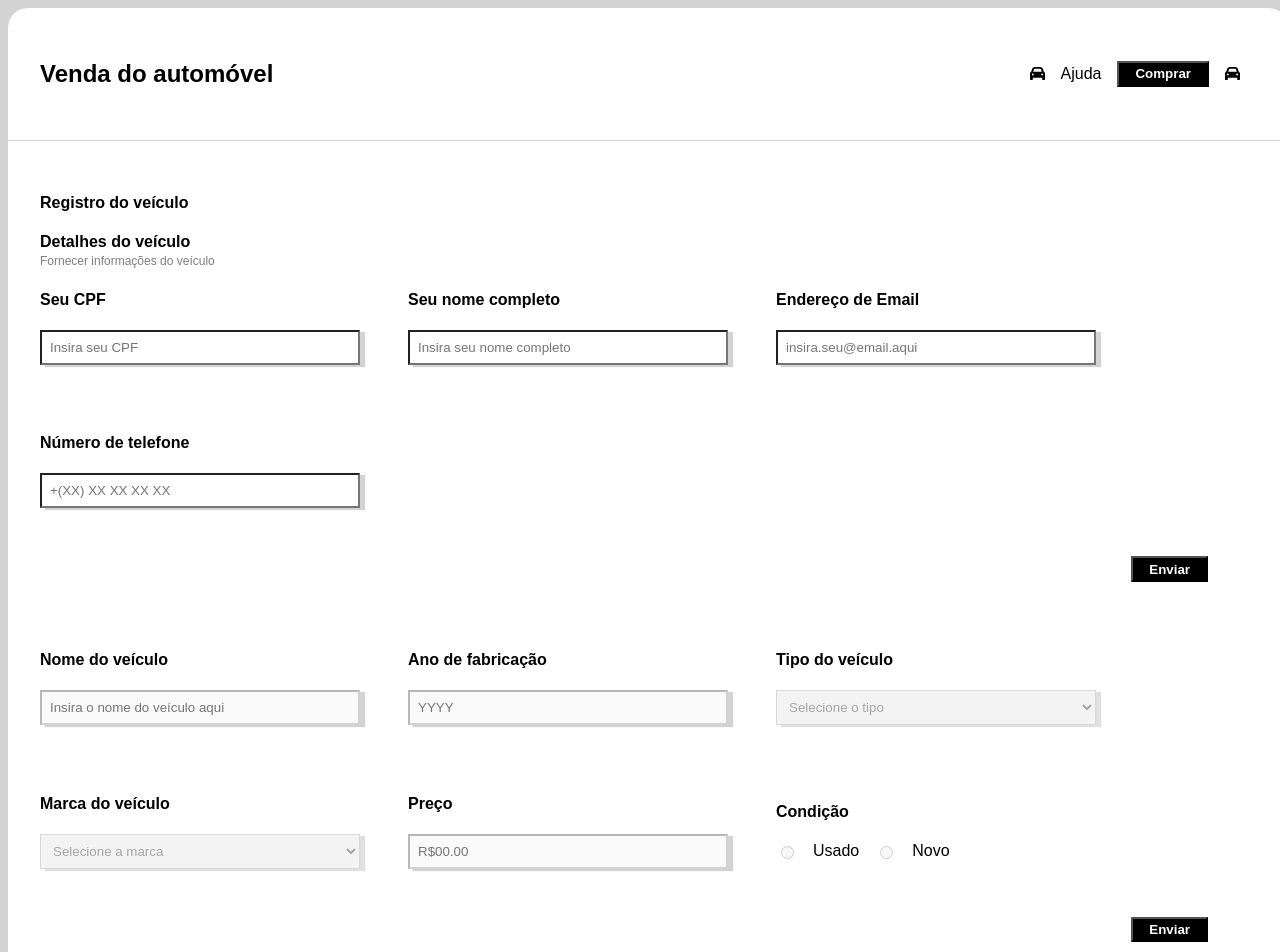
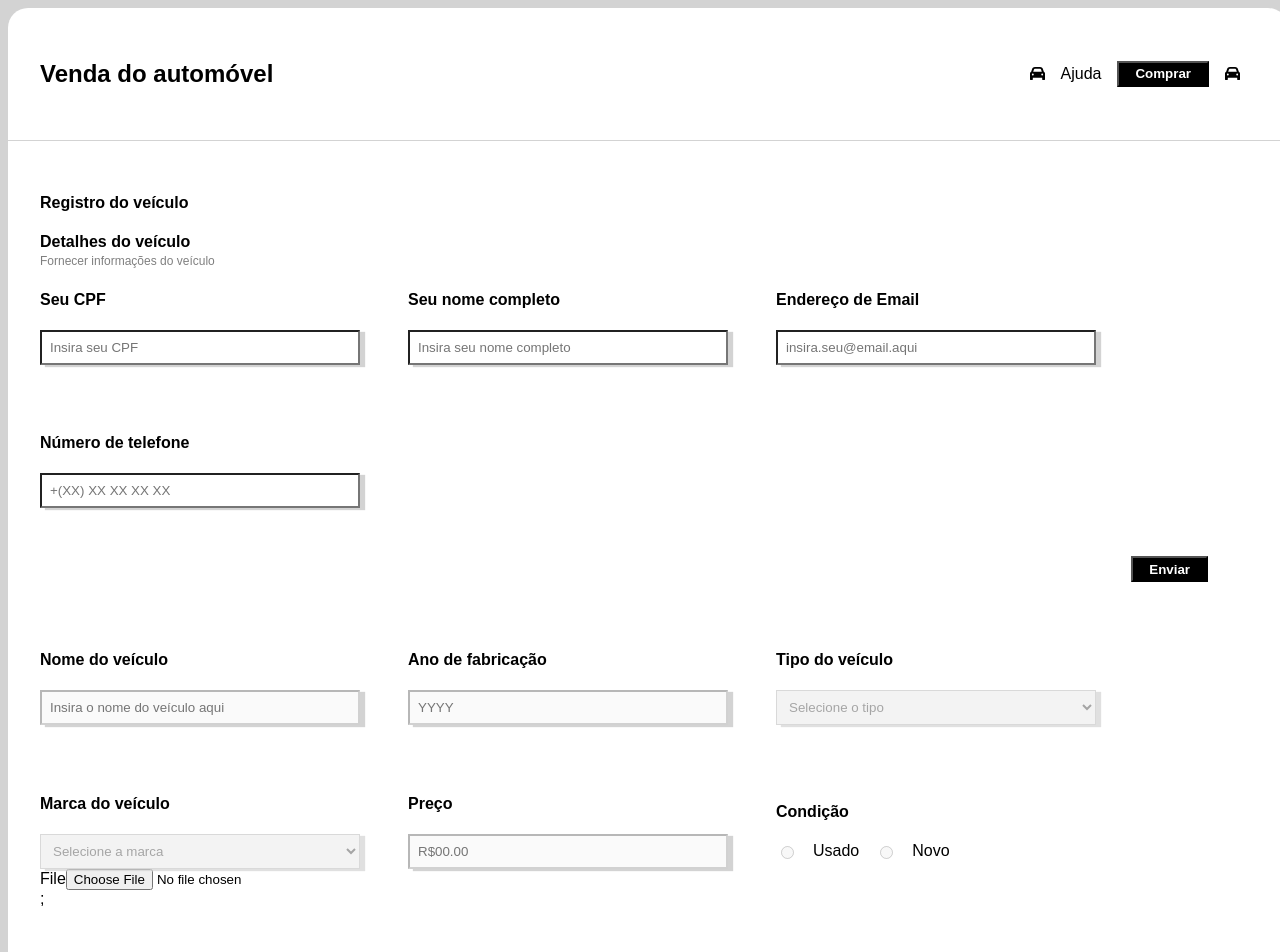
Before and after one commit to Henriquemvds/app-cars-sale, a React (Vite) app: page /sell in a window 1280 px wide. Shown: the top 952 px of the page. Built offline with nearby package versions, Linux system fonts and the light colour scheme.

Commit message:
feat: adding image upload

```diff
--- a/src/assets/components/Footer.jsx
+++ b/src/assets/components/Footer.jsx
@@ -43,7 +43,7 @@ function Footer() {
                     <a href="https://www.instagram.com/henrique.mv/">
                         <img src={iconInstagram} className='iconContact' />
                     </a>
-                    <a href="https://github.com/DevHenriquecido">
+                    <a href="https://github.com/Henriquemvds">
                         <img src={iconGitHub} className='iconContact' />
                     </a>
                 </div>
--- a/src/assets/components/FormSell.jsx
+++ b/src/assets/components/FormSell.jsx
@@ -4,6 +4,7 @@ import '../styles/components/FormSell.css'
 
 function FormsSell() {
 
+    const [image, setImage] = useState(null)
     const [blockedInfoCars, setBlockedInfoCars] = useState(true)
     const [blockedInfoSellers, setBlockedInfoSellers] = useState(false)
 
@@ -22,7 +23,8 @@ function FormsSell() {
         marca_carro: null,
         preco_carro: null,
         condicao_carro: null,
-        cpf_vendedor: null
+        cpf_vendedor: null,
+        imagem_carro: null
     })
 
     const brands = [
@@ -56,6 +58,11 @@ function FormsSell() {
 
         setCarInfo({ ...carInfos, [tipoInformacao]: valor })
 
+        if (tipoInformacao == 'imagem_carro') {
+            setImage(valor)
+            setCarInfo({ ...carInfos, [tipoInformacao]: valor.name })
+        }
+
     }
 
     const registerSeller = () => {
@@ -71,16 +78,25 @@ function FormsSell() {
     const registerCar = () => {
         axios.post('http://localhost:3000/carros/cadastrar-carro', carInfos)
             .finally(() => {
+                uploadFile()
                 alert('Seu cadastro fo veículo foi concluído!')
             }
             )
     }
 
+    const uploadFile = () => {
+        const formData = new FormData()
+        formData.append('image', image)
+        axios.post('http://localhost:3000/uploads/cadastrar-imagem', formData)
+        .finally(() => console.log('enviado!'))
+    }
 
-    console.log(sellerInfos)
-    console.log(carInfos)
+
+
     return (
         <div>
+            <form>
+
                 <h4>Registro do veículo</h4>
                 <div className='alertInfo'>
                     <h4>Detalhes do veículo</h4>
@@ -218,14 +234,17 @@ function FormsSell() {
 
                     </div>
                 </div>
-
-
+                <div>
+                    <label className="form-label">File</label>
+                    <input type="file" onChange={(e) => registerInfoCar("imagem_carro", e.target.files[0])} accept="application/jpg" name='image' />
+                </div>;
 
                 <div className='submit'>
                     <button type='button' onClick={registerCar}>
                         Enviar
                     </button>
                 </div>
+            </form>
         </div>
     )
 }
```
Lines whose indentation alone changed are shown as unchanged.
